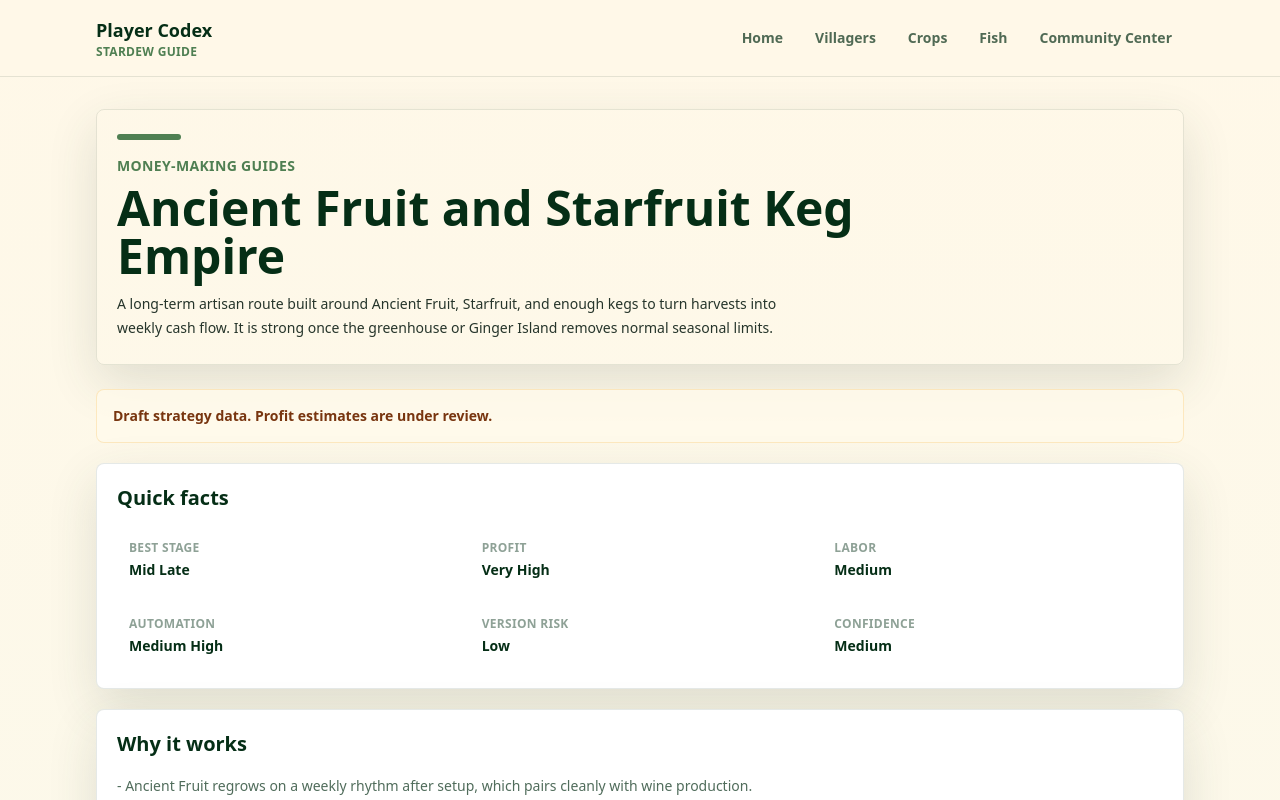
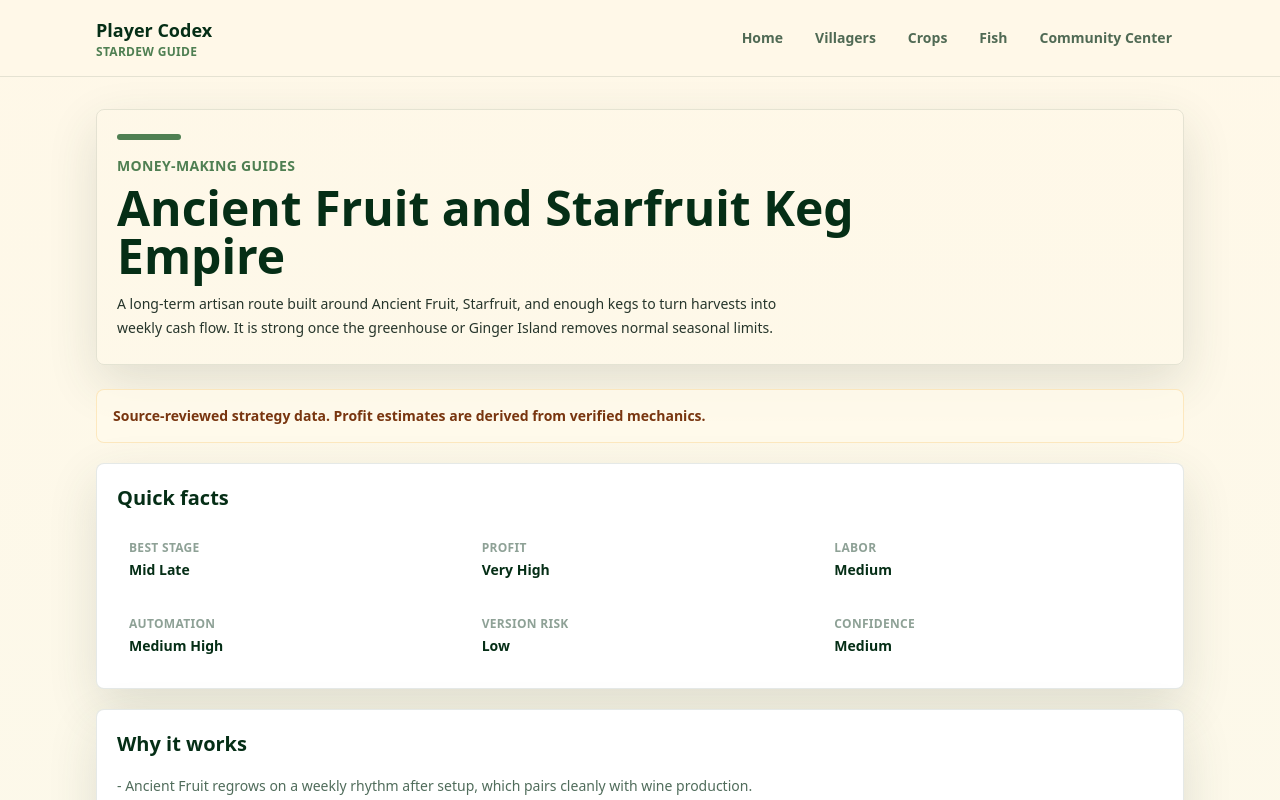
Before and after one commit to TLFRAMING/stardew-guide, a Next.js app in the folder stardew-guide/: page /money/keg-empire in a window 1280 px wide. Shown: the top 800 px of the page. Built offline with nearby package versions, Linux system fonts and the light colour scheme.

Commit message:
Update money guide review status copy

```diff
--- a/stardew-guide/app/money/page.tsx
+++ b/stardew-guide/app/money/page.tsx
@@ -12,7 +12,7 @@
   const guides = getAllMoneyGuides();
 
   return (
-    <PageShell eyebrow="Stardew Guide" kicker="Draft strategy data. Profit estimates are under review." title="Money-Making Guides">
+    <PageShell eyebrow="Stardew Guide" kicker="Strategy data is source-reviewed. Some profit estimates remain under review." title="Money-Making Guides">
       <MoneyGuideDirectory guides={guides} />
     </PageShell>
   );
--- a/stardew-guide/components/MoneyGuideDetail.tsx
+++ b/stardew-guide/components/MoneyGuideDetail.tsx
@@ -5,7 +5,7 @@
   return (
     <div className="space-y-5">
       <section className="rounded-lg border border-amber-500/20 bg-amber-50/80 p-4">
-        <p className="text-sm font-bold text-amber-900">Draft strategy data. Profit estimates are under review.</p>
+        <p className="text-sm font-bold text-amber-900">{getReviewNotice(guide)}</p>
       </section>
 
       <section className="rounded-lg border border-green-950/10 bg-white p-5 shadow-soft">
@@ -102,3 +102,13 @@
 function formatConfidence(value: string) {
   return value === "needs verification" ? "Under review" : formatLabel(value);
 }
+
+function getReviewNotice(guide: MoneyGuide) {
+  const hasUnderReviewEstimate = guide.profitEstimates.some((estimate) => estimate.confidence === "needs verification");
+
+  if (hasUnderReviewEstimate) {
+    return "Source-reviewed strategy data. Some profit estimates remain under review.";
+  }
+
+  return "Source-reviewed strategy data. Profit estimates are derived from verified mechanics.";
+}
--- a/stardew-guide/components/MoneyGuideDirectory.tsx
+++ b/stardew-guide/components/MoneyGuideDirectory.tsx
@@ -5,7 +5,7 @@
   return (
     <div className="space-y-5">
       <section className="rounded-lg border border-amber-500/20 bg-amber-50/80 p-4">
-        <p className="text-sm font-bold text-amber-900">Draft strategy data. Profit estimates are under review.</p>
+        <p className="text-sm font-bold text-amber-900">Strategy data is source-reviewed. Some profit estimates remain under review.</p>
       </section>
 
       <section className="grid gap-4 md:grid-cols-2">
```
